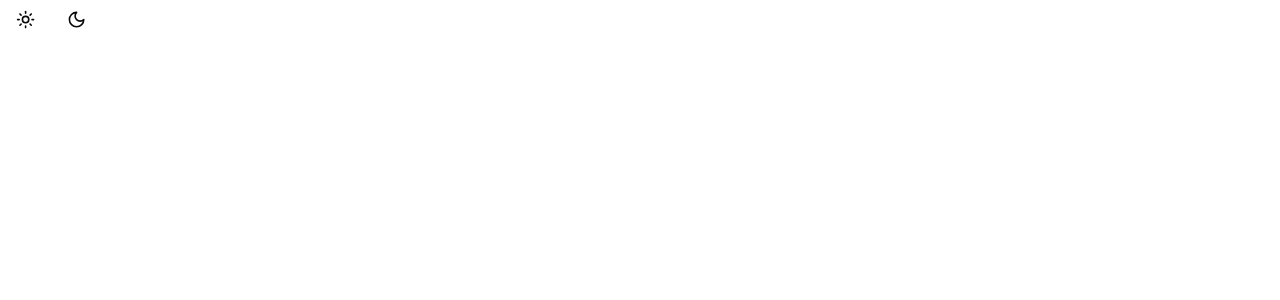
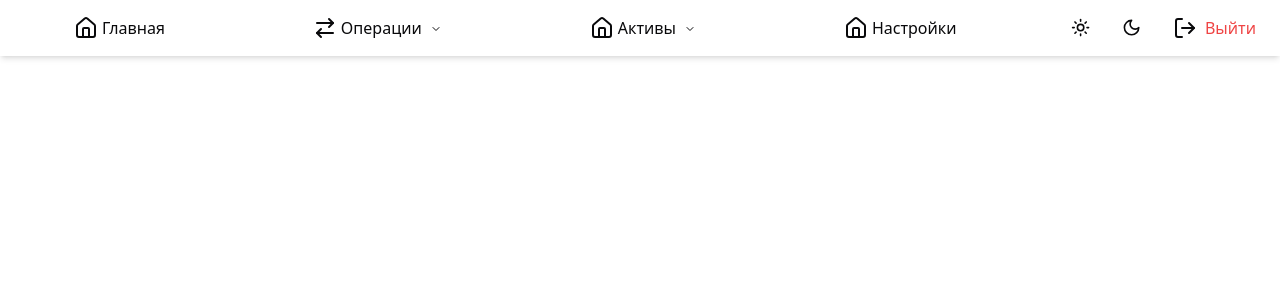
Before and after one commit to Tw0ur/app-safina, a Next.js app: page / in a window 1280 px wide. Shown: the top 300 px of the page. Built offline with nearby package versions, Linux system fonts and the light colour scheme.

Commit message:
navigation menu

```diff
--- a/app/layout.tsx
+++ b/app/layout.tsx
@@ -1,9 +1,9 @@
 import "@/app/globals.css";
 import { Inter as FontSans } from "next/font/google";
 import { cn } from "@/lib/utils";
-import {Menu} from "@/components/menu/menu";
-import {ThemeProvider} from "@/components/theme-provider";
-
+import { Menu } from "@/components/menu/menu";
+import { ThemeProvider } from "@/components/theme-provider";
+import Nav from "@/components/nav/nav";
 
 const fontSans = FontSans({
   subsets: ["latin"],
@@ -23,17 +23,13 @@
           fontSans.variable
         )}
       >
-      <ThemeProvider
-          attribute="class"
-          defaultTheme="system"
-          enableSystem
-      >
-      <main className='min-h-screen w-full'>
-          {children}
-      </main>
+        <ThemeProvider attribute="class" defaultTheme="system" enableSystem>
+          <Nav></Nav>
 
-          <Menu/>
-      </ThemeProvider>
+          <main className="min-h-screen w-full">{children}</main>
+
+          <Menu />
+        </ThemeProvider>
       </body>
     </html>
   );
--- a/app/page.tsx
+++ b/app/page.tsx
@@ -1,9 +1,4 @@
-
-import {ModeToggle} from "@/components/buttons/modeToggle";
+import { ModeToggle } from "@/components/buttons/modeToggle";
 export default function Home() {
-    return (
-        <div className="h-full">
-            <ModeToggle></ModeToggle>
-        </div>
-    );
+  return <div className="h-full"></div>;
 }
--- a/components/nav/nav.tsx
+++ b/components/nav/nav.tsx
@@ -1,9 +1,93 @@
-const Nav = () => {
-    return (
-        <div>
+"use client";
 
-        </div>
-    );
+import { Home, ChevronDown, LogOut, ArrowRightLeft } from "lucide-react";
+import { useState } from "react";
+import { ModeToggle } from "../buttons/modeToggle";
+
+const navItems = [
+  {
+    name: "Главная",
+    icon: Home,
+    dropdownItem: [],
+  },
+  {
+    name: "Операции",
+    icon: ArrowRightLeft,
+    dropdownItem: [
+      "Создать кошелек",
+      "Сделать перевод",
+      "Купить криптовалюту",
+      "Обменять токены",
+    ],
+  },
+  {
+    name: "Активы",
+    icon: Home,
+    dropdownItem: ["Все кошельки", "Истории транзакции"],
+  },
+  {
+    name: "Настройки",
+    icon: Home,
+    dropdownItem: [],
+  },
+];
+
+export const Nav = () => {
+  return (
+    <>
+      {/* // For larger screens and over */}
+      <nav className="hidden lg:flex justify-around items-center py-2 shadow-md dark:border dark:border-b-gray-600">
+        <ul className="w-full flex flex-1 justify-around items-start">
+          {navItems.map((item, ind) => {
+            const { icon: Icon } = item;
+            return (
+              <li
+                key={ind}
+                className="relative flex flex-col items-center group"
+              >
+                <a
+                  href="#"
+                  className="flex justify-center items-center gap-x-1"
+                >
+                  <Icon />
+                  <p>{item.name}</p>
+                  {item.dropdownItem.length !== 0 && (
+                    <ChevronDown
+                      className="relative top-[1px] ml-1 h-3 w-3 transition duration-200 group-hover:rotate-180"
+                      aria-hidden="true"
+                    />
+                  )}
+                </a>
+                {item.dropdownItem.length > 0 && (
+                  <ul className="absolute z-10 top-full mt-9 md:mt-4 flex flex-col border  shadow-md opacity-0 group-hover:opacity-100 transition-opacity duration-200">
+                    {item.dropdownItem.map((dropdownItem, dropdownInd) => (
+                      <li
+                        key={dropdownInd}
+                        className="text-center px-4 py-2 hover:bg-gray-400 dark:hover:bg-gray-500"
+                      >
+                        <a href="#" className="block">
+                          {dropdownItem}
+                        </a>
+                      </li>
+                    ))}
+                  </ul>
+                )}
+              </li>
+            );
+          })}
+        </ul>
+        <ul className="flex gap-x-4 px-6">
+          <ModeToggle />
+          <a href="#" className="flex justify-center items-center gap-2">
+            <LogOut />
+            <p className="text-red-500">Выйти</p>
+          </a>
+        </ul>
+      </nav>
+      {/* For x < lg  */}
+      <nav className="flex lg:hidden justify-between items-center px-2 py-2 shadow-md dark:border dark:border-b-gray-600"></nav>
+    </>
+  );
 };
 
 export default Nav;
--- /dev/null
+++ b/components/ui/navigation-menu.tsx
@@ -0,0 +1,128 @@
+import * as React from "react"
+import * as NavigationMenuPrimitive from "@radix-ui/react-navigation-menu"
+import { cva } from "class-variance-authority"
+import { ChevronDown } from "lucide-react"
+
+import { cn } from "@/lib/utils"
+
+const NavigationMenu = React.forwardRef<
+  React.ElementRef<typeof NavigationMenuPrimitive.Root>,
+  React.ComponentPropsWithoutRef<typeof NavigationMenuPrimitive.Root>
+>(({ className, children, ...props }, ref) => (
+  <NavigationMenuPrimitive.Root
+    ref={ref}
+    className={cn(
+      "relative z-10 flex max-w-max flex-1 items-center justify-center",
+      className
+    )}
+    {...props}
+  >
+    {children}
+    <NavigationMenuViewport />
+  </NavigationMenuPrimitive.Root>
+))
+NavigationMenu.displayName = NavigationMenuPrimitive.Root.displayName
+
+const NavigationMenuList = React.forwardRef<
+  React.ElementRef<typeof NavigationMenuPrimitive.List>,
+  React.ComponentPropsWithoutRef<typeof NavigationMenuPrimitive.List>
+>(({ className, ...props }, ref) => (
+  <NavigationMenuPrimitive.List
+    ref={ref}
+    className={cn(
+      "group flex flex-1 list-none items-center justify-center space-x-1",
+      className
+    )}
+    {...props}
+  />
+))
+NavigationMenuList.displayName = NavigationMenuPrimitive.List.displayName
+
+const NavigationMenuItem = NavigationMenuPrimitive.Item
+
+const navigationMenuTriggerStyle = cva(
+  "group inline-flex h-10 w-max items-center justify-center rounded-md bg-background px-4 py-2 text-sm font-medium transition-colors hover:bg-accent hover:text-accent-foreground focus:bg-accent focus:text-accent-foreground focus:outline-none disabled:pointer-events-none disabled:opacity-50 data-[active]:bg-accent/50 data-[state=open]:bg-accent/50"
+)
+
+const NavigationMenuTrigger = React.forwardRef<
+  React.ElementRef<typeof NavigationMenuPrimitive.Trigger>,
+  React.ComponentPropsWithoutRef<typeof NavigationMenuPrimitive.Trigger>
+>(({ className, children, ...props }, ref) => (
+  <NavigationMenuPrimitive.Trigger
+    ref={ref}
+    className={cn(navigationMenuTriggerStyle(), "group", className)}
+    {...props}
+  >
+    {children}{" "}
+    <ChevronDown
+      className="relative top-[1px] ml-1 h-3 w-3 transition duration-200 group-data-[state=open]:rotate-180"
+      aria-hidden="true"
+    />
+  </NavigationMenuPrimitive.Trigger>
+))
+NavigationMenuTrigger.displayName = NavigationMenuPrimitive.Trigger.displayName
+
+const NavigationMenuContent = React.forwardRef<
+  React.ElementRef<typeof NavigationMenuPrimitive.Content>,
+  React.ComponentPropsWithoutRef<typeof NavigationMenuPrimitive.Content>
+>(({ className, ...props }, ref) => (
+  <NavigationMenuPrimitive.Content
+    ref={ref}
+    className={cn(
+      "left-0 top-0 w-full data-[motion^=from-]:animate-in data-[motion^=to-]:animate-out data-[motion^=from-]:fade-in data-[motion^=to-]:fade-out data-[motion=from-end]:slide-in-from-right-52 data-[motion=from-start]:slide-in-from-left-52 data-[motion=to-end]:slide-out-to-right-52 data-[motion=to-start]:slide-out-to-left-52 md:absolute md:w-auto ",
+      className
+    )}
+    {...props}
+  />
+))
+NavigationMenuContent.displayName = NavigationMenuPrimitive.Content.displayName
+
+const NavigationMenuLink = NavigationMenuPrimitive.Link
+
+const NavigationMenuViewport = React.forwardRef<
+  React.ElementRef<typeof NavigationMenuPrimitive.Viewport>,
+  React.ComponentPropsWithoutRef<typeof NavigationMenuPrimitive.Viewport>
+>(({ className, ...props }, ref) => (
+  <div className={cn("absolute left-0 top-full flex justify-center")}>
+    <NavigationMenuPrimitive.Viewport
+      className={cn(
+        "origin-top-center relative mt-1.5 h-[var(--radix-navigation-menu-viewport-height)] w-full overflow-hidden rounded-md border bg-popover text-popover-foreground shadow-lg data-[state=open]:animate-in data-[state=closed]:animate-out data-[state=closed]:zoom-out-95 data-[state=open]:zoom-in-90 md:w-[var(--radix-navigation-menu-viewport-width)]",
+        className
+      )}
+      ref={ref}
+      {...props}
+    />
+  </div>
+))
+NavigationMenuViewport.displayName =
+  NavigationMenuPrimitive.Viewport.displayName
+
+const NavigationMenuIndicator = React.forwardRef<
+  React.ElementRef<typeof NavigationMenuPrimitive.Indicator>,
+  React.ComponentPropsWithoutRef<typeof NavigationMenuPrimitive.Indicator>
+>(({ className, ...props }, ref) => (
+  <NavigationMenuPrimitive.Indicator
+    ref={ref}
+    className={cn(
+      "top-full z-[1] flex h-1.5 items-end justify-center overflow-hidden data-[state=visible]:animate-in data-[state=hidden]:animate-out data-[state=hidden]:fade-out data-[state=visible]:fade-in",
+      className
+    )}
+    {...props}
+  >
+    <div className="relative top-[60%] h-2 w-2 rotate-45 rounded-tl-sm bg-border shadow-md" />
+  </NavigationMenuPrimitive.Indicator>
+))
+NavigationMenuIndicator.displayName =
+  NavigationMenuPrimitive.Indicator.displayName
+
+export {
+  navigationMenuTriggerStyle,
+  NavigationMenu,
+  NavigationMenuList,
+  NavigationMenuItem,
+  NavigationMenuContent,
+  NavigationMenuTrigger,
+  NavigationMenuLink,
+  NavigationMenuIndicator,
+  NavigationMenuViewport,
+}
```
Also changed, not shown: components/menu/menu.tsx (+103 -45 lines), public/mock_logo.jpeg (added).
